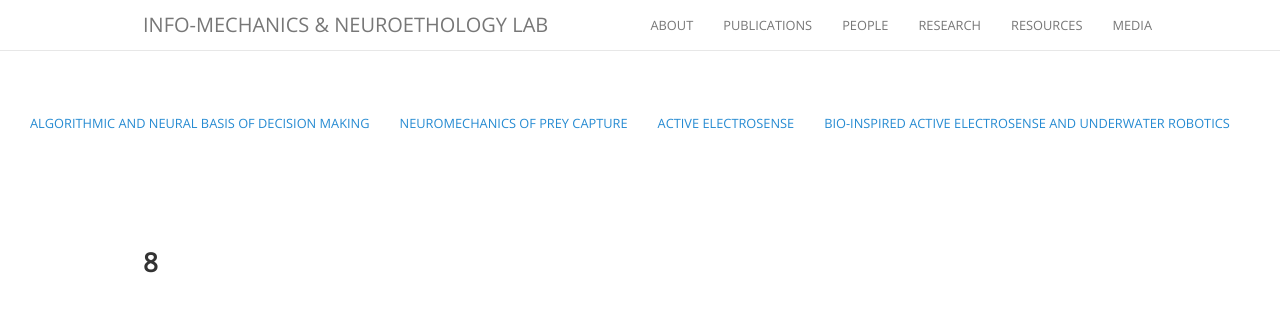
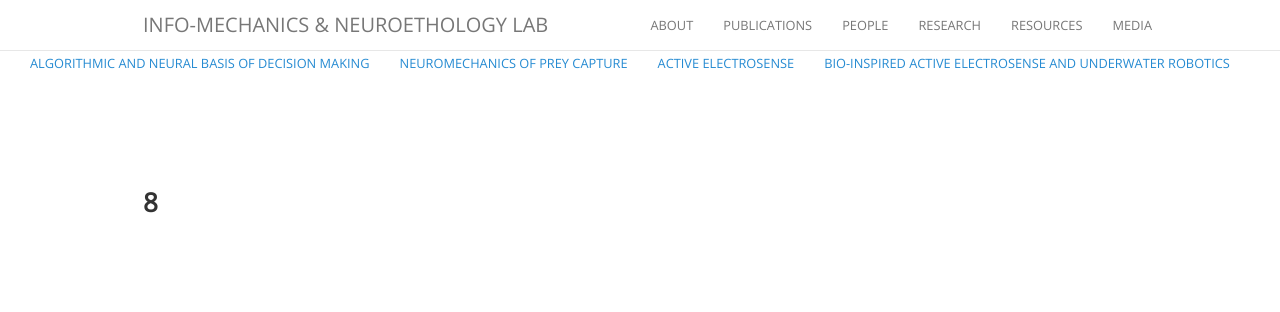
Before and after one commit to maciverlab/maciverlab.github.io, a Jekyll site: the page built from research.html, in a window 1280 px wide. Shown: the top 312 px of the page. Built offline with Jekyll 4.4.1, drawn with Linux system fonts in a browser that asks for light colours; nearby versions of some CDN libraries; comment, search, counter and statistics services are not loaded.

Commit message:
Update research.html

```diff
--- a/research.html
+++ b/research.html
@@ -4,7 +4,7 @@ title: Research
 permalink: /research/
 ---
 
-<nav id="navbar" class="collapse navbar-collapse">
+<nav id="navbar" class="collapse navbar-collapse" style="margin-top:-4.3em">
     <ul class="nav navbar-nav">
         {% assign links = site.data.project_navigation %}
         {% for link in links %}
```
